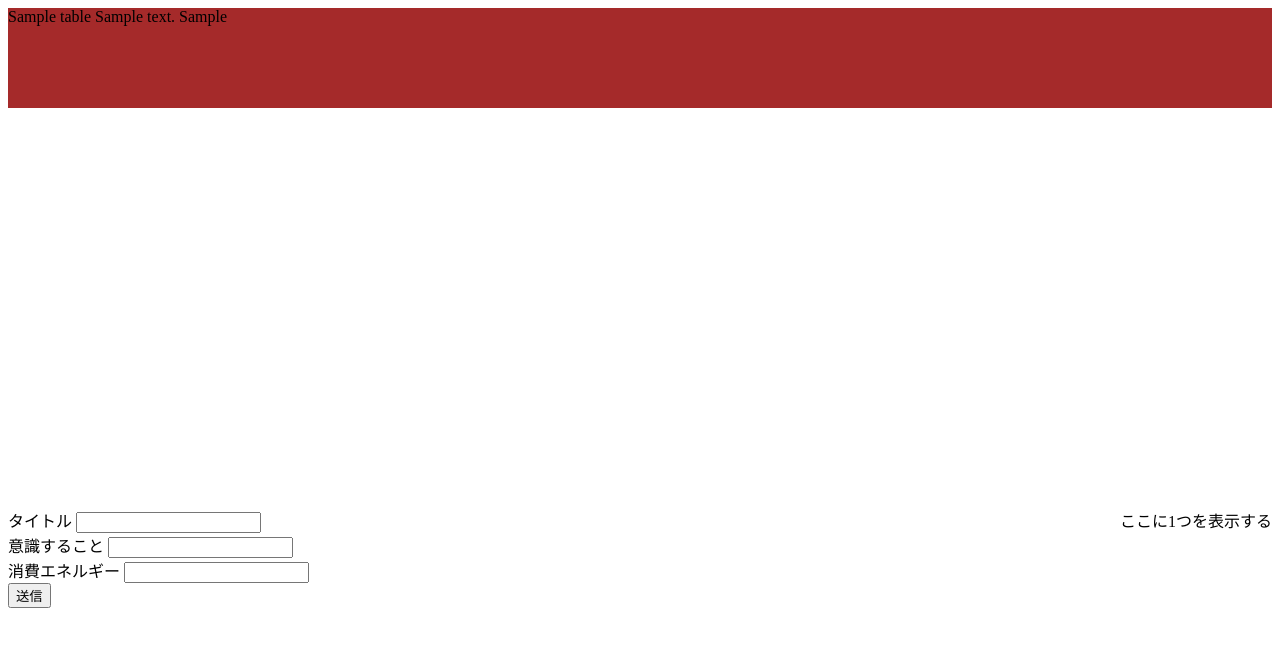
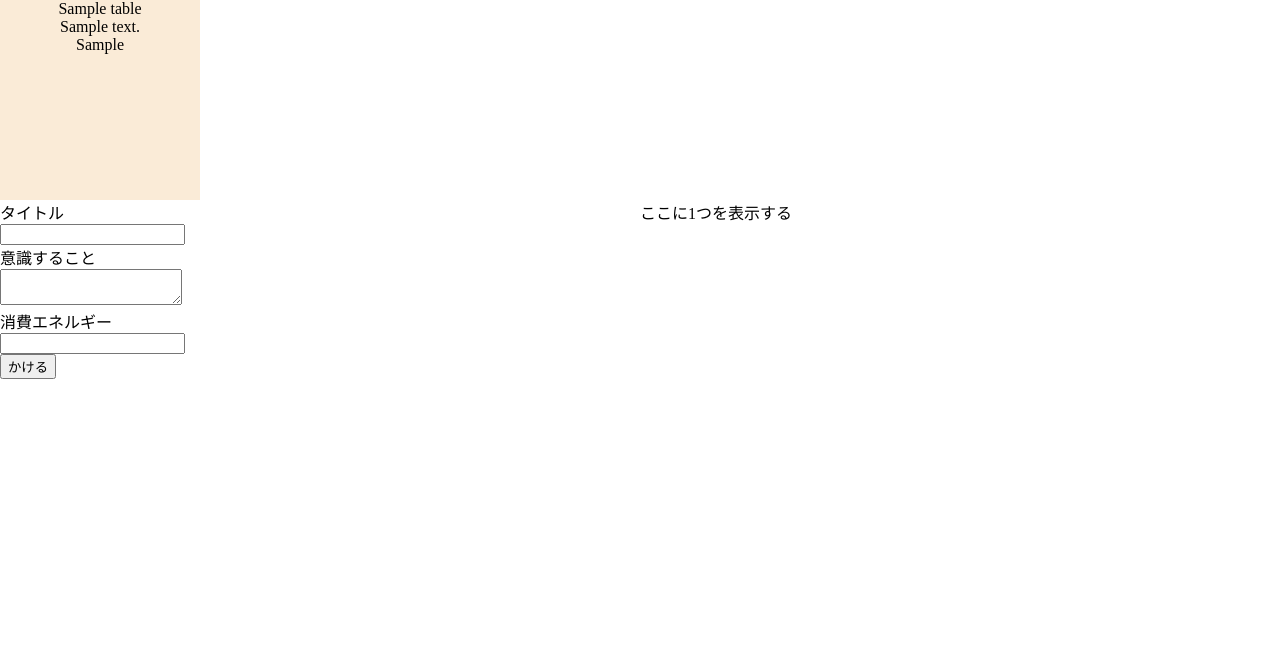
Before and after one commit to 13shinharaguchi/08_PHPDB, a PHP site: page /main.php in a window 1280 px wide. Shown: the top 647 px of the page. Run offline with PHP 8.4, Linux system fonts and the light colour scheme; tables that the repository leaves empty or names only in its code hold one stand-in row (values such as "Sample post").

Commit message:
main.update

```diff
--- a/main.css
+++ b/main.css
@@ -1,11 +1,41 @@
+body {
+    margin: 0 0;
+}
+
+
 .all_display {
-    background-color: brown;
-    height: 100px;
+
+    display: flex;
+    justify-content: space-between;
 }
 
 .under {
     display: flex;
     justify-content: space-between;
     height: auto;
-    margin-top: 400px;
 }
+
+.memo_list_wrapper {
+    background-color: antiquewhite;
+    height: 200px;
+    width: 200px;
+}
+
+.memo_list {
+    display: flex;
+    flex-direction: column;
+    justify-content: center;
+    align-items: center;
+}
+
+.memo_input{
+    width: 50%;
+}
+
+.pop_display{
+    width: 50%;
+}
+
+label,input {
+    display: block;
+}
--- a/main.php
+++ b/main.php
@@ -11,8 +11,8 @@ try {
     exit();
 }
 
-// SQL作成&実行
-$sql = 'SELECT * FROM memo_card_table ORDER BY created_at DESC';
+// SQL作成&実行,
+$sql = 'SELECT * FROM memo_card_table ORDER BY created_at ASC LIMIT 5 ';
 
 $stmt = $pdo->prepare($sql);
 
@@ -27,16 +27,8 @@ try {
 }
 
 $result = $stmt->fetchAll(PDO::FETCH_ASSOC);
-$output = "";
-foreach ($result as $record) {
-    $output .= "
-    <tr>
-      <td>{$record["title"]}</td>
-      <td>{$record["content"]}</td>
-      <td>{$record["energy_consumption"]}</td>
-    </tr>
-  ";
-}
+
+
 
 ?>
 
@@ -53,24 +45,32 @@ foreach ($result as $record) {
 
 <body>
     <div class="all_display">
-        <?= $output ?>
+        <?php foreach ($result as $memo) : ?>
+            <div class="memo_list_wrapper">
+                <div class="memo_list">
+                    <div><?php echo $memo['title'] ?></div>
+                    <div><?php echo $memo['content'] ?></div>
+                    <div><?php echo $memo['energy_consumption'] ?></div>
+                </div>
+            </div>
+        <?php endforeach; ?>
     </div>
     <div class="under">
         <div class="memo_input">
             <form action="memo_create.php" method="POST">
-                <div>
+                <div class="title_wrapper">
                     <label for="title">タイトル</label>
                     <input type="text" name="title">
                 </div>
-                <div>
+                <div class="content_wrapper">
                     <label for="content">意識すること</label>
-                    <input type="text" name="content">
+                    <textarea name="content"></textarea>
                 </div>
-                <div>
+                <div class="energy_wrapper">
                     <label for="energy">消費エネルギー</label>
                     <input type="number" name="energy">
                 </div>
-                <button type="submit">送信</button>
+                <button type="submit">かける</button>
             </form>
         </div>
         <div class="pop_display">
```
Also changed, not shown: README.md.
